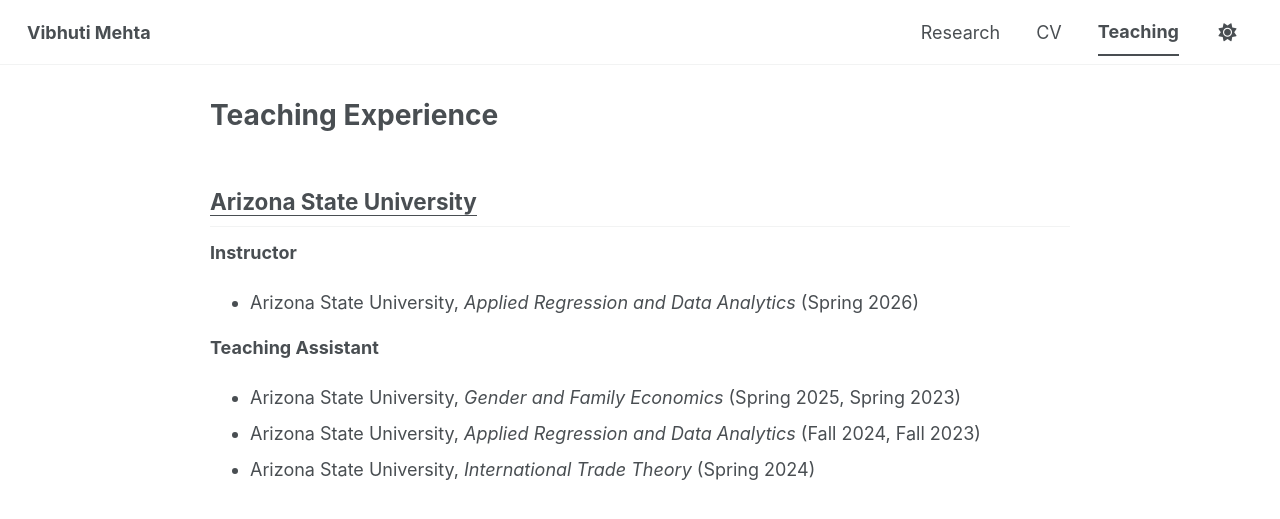
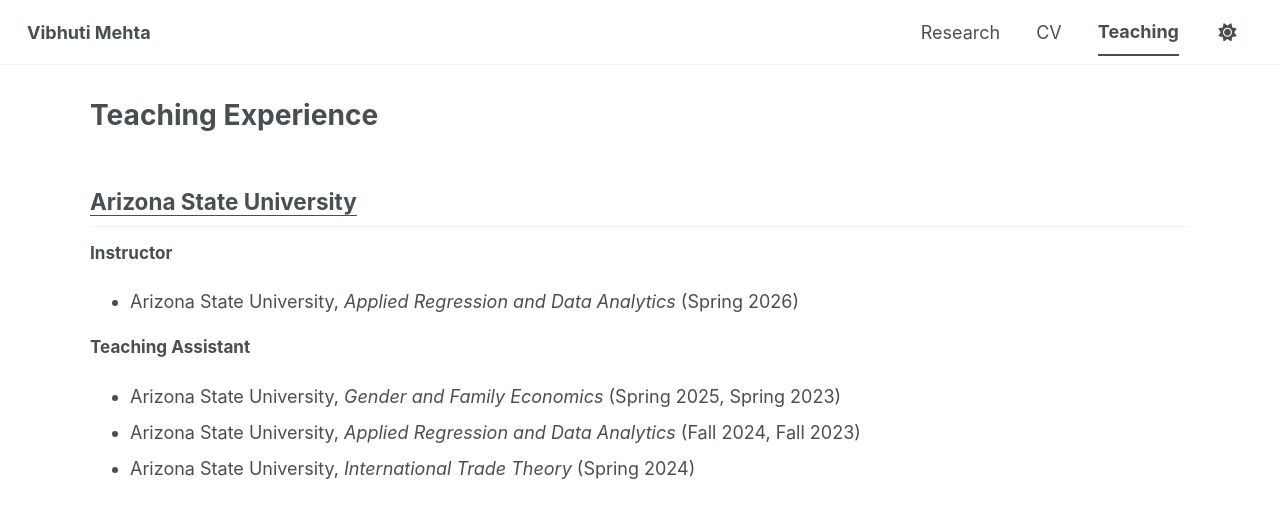
Before and after one commit to vibhuti-mehta/vibhuti-mehta.github.io, a Jekyll site: the page built from _pages/teaching.html, in a window 1280 px wide. Shown: the top 519 px of the page. Built offline with Jekyll 4.4.1, drawn with Linux system fonts in a browser that asks for light colours; a style sheet for code colours, icons or effects is not loaded.

Commit message:
Update custom.html

```diff
--- a/_includes/head/custom.html
+++ b/_includes/head/custom.html
@@ -122,15 +122,15 @@
     #main:not(:has(.sidebar)) .page {
       float: none !important;
       width: 100% !important;
-      max-width: 860px !important;
+      max-width: 1100px !important;
       margin: 0 auto !important;
       padding-left: 0 !important;
       padding-right: 0 !important;
     }
-    #main:not(:has(.sidebar)) .page__inner-wrap {
-      float: none !important;
-      width: 100% !important;
-    }
+      #main:not(:has(.sidebar)) .page__content p {
+    font-size: 0.95em;
+    line-height: 1.6;
+  }
   }
 </style>
 
```
